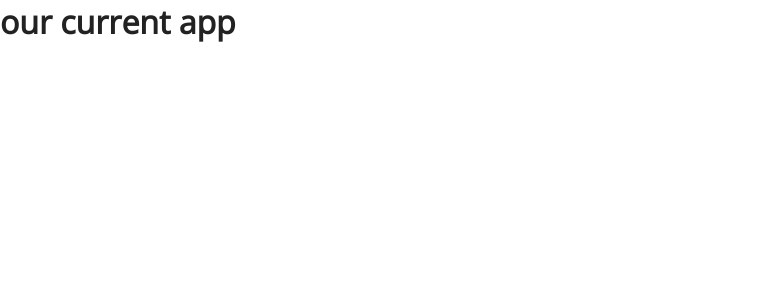
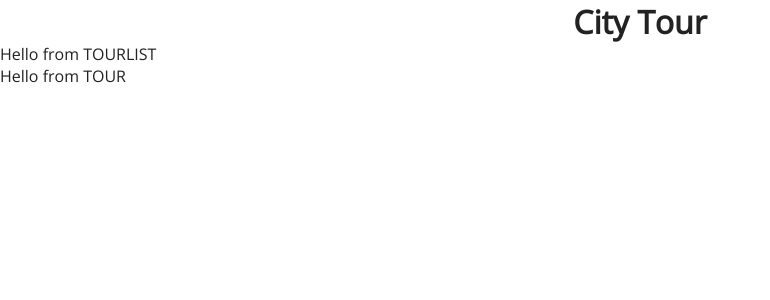
Before and after one commit to shinderahul/reactjs-2020, a React (Create React App) app in the folder city-tours/: page / in a window 1280 px wide. Shown: the top 300 px of the page, without its empty margins (0-770 px from the left). Built offline with nearby package versions, Linux system fonts and the light colour scheme.

Commit message:
City Tour | Added basic setup

```diff
--- a/city-tours/src/App.js
+++ b/city-tours/src/App.js
@@ -1,9 +1,15 @@
 import React from 'react';
 import './App.scss';
+import TourList from './components/TourList'
 
 class App extends React.Component {
   render() {
-    return <h1>our current app</h1>;
+    return (
+      <React.Fragment>
+        <h1 style={{textAlign: "center"}}>City Tour</h1>
+        <TourList />
+      </React.Fragment>
+    )
   }
 }
 
--- /dev/null
+++ b/city-tours/src/components/Tour/index.js
@@ -0,0 +1,11 @@
+import React, { Component } from 'react'
+
+export default class Tour extends Component {
+    render() {
+        return (
+            <div>
+                Hello from TOUR
+            </div>
+        )
+    }
+}
--- /dev/null
+++ b/city-tours/src/components/TourList/index.js
@@ -0,0 +1,13 @@
+import React, { Component } from 'react'
+import Tour from '../Tour'
+
+export default class TourList extends Component {
+    render() {
+        return (
+            <div>
+                Hello from TOURLIST
+                <Tour />
+            </div>
+        )
+    }
+}
```
Also changed, not shown: city-tours/src/tourData.js (+4 -4 lines), 1 other file (tests, documents, lock files or other folders).
